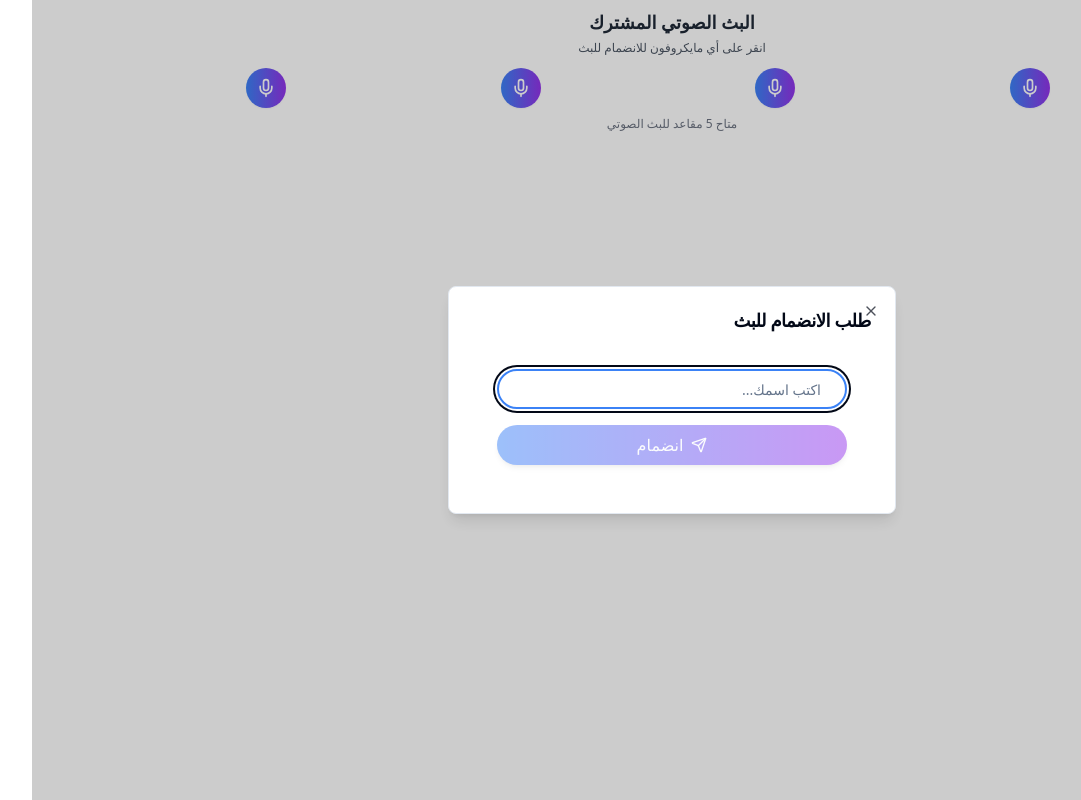
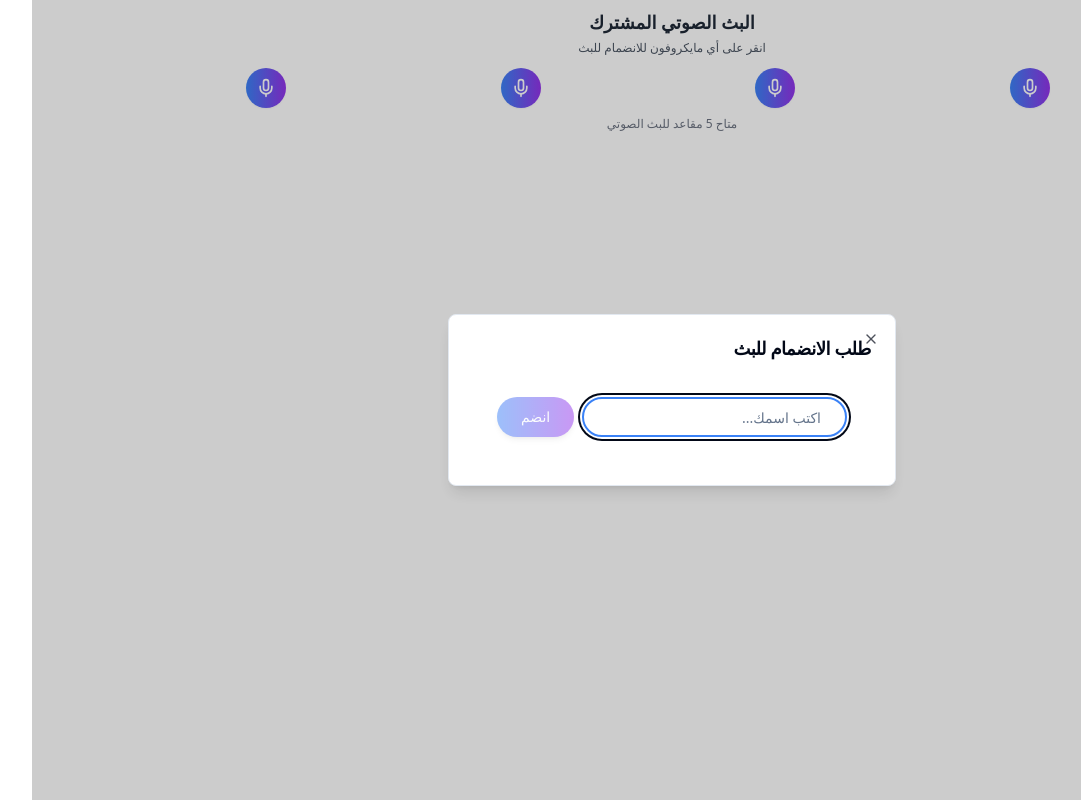
Before and after one commit to ayhmiraq/echo-mic-party-32, a React (Vite) app: page /embed in a window 1280 px wide. Both pictures are taken after a click on the button 1252 px from the left and 88 px from the top of the page. Shown: the whole page, without its empty margins (47-1128 px from the left). Built offline with nearby package versions, Linux system fonts and the light colour scheme.

Commit message:
Refactor: Adjust join button and input layout
-   Reduced the size of the join button.
-   Positioned the join button adjacent to the name input field.
-   Changed the button text to "انضم".

```diff
--- a/src/components/JoinRequest.tsx
+++ b/src/components/JoinRequest.tsx
@@ -68,33 +68,29 @@ const JoinRequest: React.FC<JoinRequestProps> = ({ onRequestSent, isEmbedded = f
   return (
     <div className="w-full p-6">
       <form onSubmit={handleSubmit} className="space-y-4">
+        <div className="flex gap-2">
           <Input
             type="text"
             placeholder="اكتب اسمك..."
             value={name}
             onChange={(e) => setName(e.target.value)}
-          className="w-full text-right text-base rounded-full px-6 py-3 border-2 border-gray-200 focus:border-blue-500 focus:ring-4 focus:ring-blue-100 transition-all duration-200 shadow-sm"
+            className="flex-1 text-right text-base rounded-full px-6 py-3 border-2 border-gray-200 focus:border-blue-500 focus:ring-4 focus:ring-blue-100 transition-all duration-200 shadow-sm"
             maxLength={50}
             disabled={isLoading}
           />
 
           <Button
             type="submit"
-          className="w-full flex items-center justify-center gap-2 text-base py-3 rounded-full bg-gradient-to-r from-blue-500 to-purple-600 hover:from-blue-600 hover:to-purple-700 transition-all duration-200 shadow-md hover:shadow-lg"
+            className="px-6 py-3 rounded-full bg-gradient-to-r from-blue-500 to-purple-600 hover:from-blue-600 hover:to-purple-700 transition-all duration-200 shadow-md hover:shadow-lg"
             disabled={isLoading || !name.trim()}
           >
             {isLoading ? (
-            <>
               <Loader2 className="w-4 h-4 animate-spin" />
-              جاري الإرسال...
-            </>
             ) : (
-            <>
-              <Send className="w-4 h-4" />
-              انضمام
-            </>
+              "انضم"
             )}
           </Button>
+        </div>
       </form>
     </div>
   );
```
Lines whose indentation alone changed are shown as unchanged.
